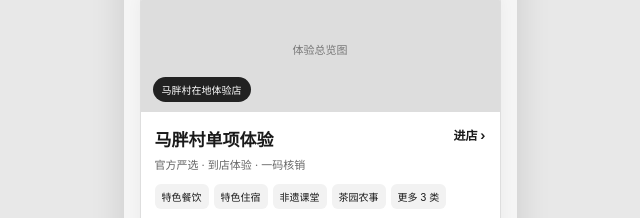
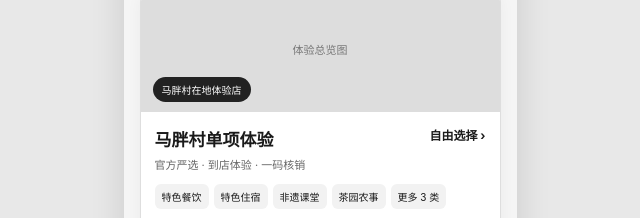
Before and after one commit to nonofan666/mapangcun-demo, a plain HTML site: page index.html in a window 1280 px wide. Shown: the part 1420-1638 px from the top of the page, 320-960 px from the left. Drawn offline with Linux system fonts and the light colour scheme.

Commit message:
Change store entry label to 自由选择

```diff
--- a/index.html
+++ b/index.html
@@ -3,6 +3,6 @@
 <section class="section"><h2>认识阿妮</h2><p class="desc">人物介绍承担信任建立，详细履历与账号信息后续替换。</p><article class="profile"><div class="avatar">人物头像</div><div><h3>阿妮｜在地境教带领人</h3><p>带你喊山、识百草，也带你和村民一起劳动、吃饭与生活。</p><div class="tags"><span class="tag">在地带领</span><span class="tag">山野教育</span></div></div></article></section>
 <section class="section alt"><h2>宣传视频</h2><p class="desc">用 60-90 秒快速展示人物、村寨和代表体验。</p><div class="media"><div class="play">▶</div></div></section>
 <section class="section"><a class="section-link" href="places.html"><h2>走进马胖村</h2><span>查看官方路书 ›</span></a><p class="desc">沿着一张路书，认识茶山、侗寨和村里的生活场景。</p><h3 class="related-title">关联线路（需成团）</h3><div class="related-routes"><a class="related-card" href="route-custom.html?days=5"><div class="related-img">线路图<span>村寨深度｜五日</span></div><div><h3>深度村寨生活5天4晚</h3><p>从茶园、稻田到侗寨，把五天交给真实的村寨日常。</p></div></a><a class="related-card" href="route-custom.html?days=3"><div class="related-img">线路图<span>人文境教｜慢走力</span></div><div><h3>自然养心马胖村3天2晚</h3><p>深入自然腹地，通过趣味探索与在地体验认识马胖村。</p></div></a><a class="related-card" href="route-custom.html?days=2"><div class="related-img">线路图<span>周末轻游｜体验力</span></div><div><h3>周末进村体验2天1晚</h3><p>用一个周末体验家宴、山野和侗乡生活。</p></div></a></div></section>
-<section class="section alt"><div class="section-link"><h2>单项体验</h2><span>像逛店一样自由选 ›</span></div><p class="desc">时间、体验和住处，自由选择与搭配</p><a class="experience-store" href="experiences.html"><div class="store-cover">体验总览图<span>马胖村在地体验店</span></div><div class="store-main"><div class="store-title"><div><h3>马胖村单项体验</h3><p>官方严选 · 到店体验 · 一码核销</p></div><b>进店 ›</b></div><div class="store-cats"><span>特色餐饮</span><span>特色住宿</span><span>非遗课堂</span><span>茶园农事</span><span>更多 3 类</span></div><div class="store-foot"><span><b>17</b> 项体验全年可选</span><strong>¥30起</strong></div></div></a></section>
+<section class="section alt"><div class="section-link"><h2>单项体验</h2><span>像逛店一样自由选 ›</span></div><p class="desc">时间、体验和住处，自由选择与搭配</p><a class="experience-store" href="experiences.html"><div class="store-cover">体验总览图<span>马胖村在地体验店</span></div><div class="store-main"><div class="store-title"><div><h3>马胖村单项体验</h3><p>官方严选 · 到店体验 · 一码核销</p></div><b>自由选择 ›</b></div><div class="store-cats"><span>特色餐饮</span><span>特色住宿</span><span>非遗课堂</span><span>茶园农事</span><span>更多 3 类</span></div><div class="store-foot"><span><b>17</b> 项体验全年可选</span><strong>¥30起</strong></div></div></a></section>
 <section class="section"><div class="section-link"><h2>特色定制出行</h2></div><p class="desc">从周末短途到五日深度体验，切换查看每天怎么玩。</p><div class="route-tabs"><button class="route-tab active" data-days="2">2天1晚</button><button class="route-tab" data-days="3">3天2晚</button><button class="route-tab" data-days="5">5天4晚</button></div><div id="homeRoutePlan" class="home-route-plan"></div></section>
 <section class="section alt"><a class="section-link" href="products.html"><h2>把村里的味道带回家</h2><span>看看村里好物 ›</span></a><p class="desc">喝过的茶、遇见的风味，旅行结束后也能继续留在日常里。</p><div class="product-grid"><article class="product"><div class="product-img">商品图</div><h3>福云六号红茶 200g</h3><p>三江茶叶</p><div class="price">¥59.8</div></article><article class="product"><div class="product-img">商品图</div><h3>三江古树紫芽茶 200g</h3><p>三江茶叶</p><div class="price">¥168</div></article></div></section></main><script src="route-data.js"></script><script>initHomeRoutes();</script></body></html>
```
